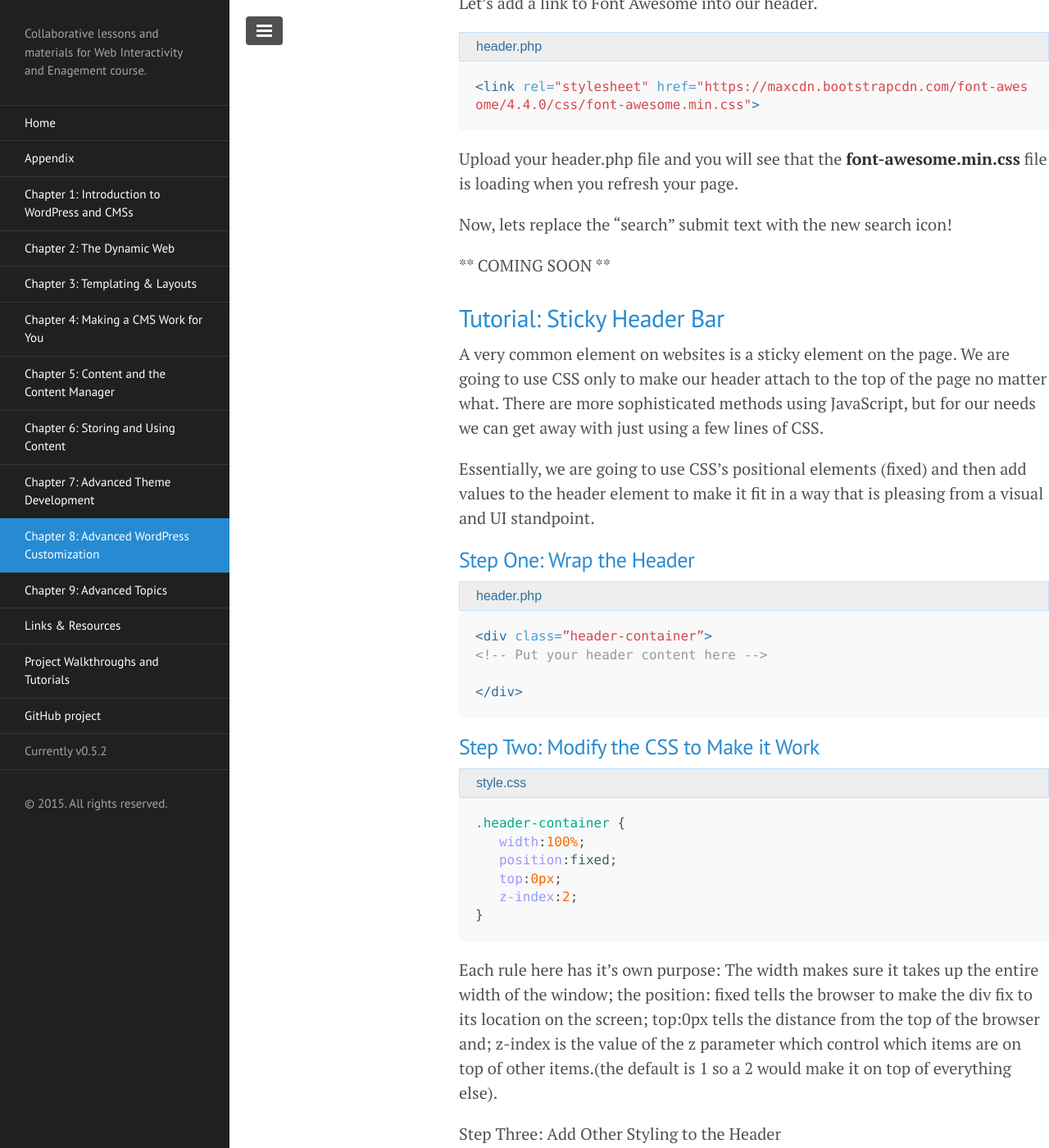
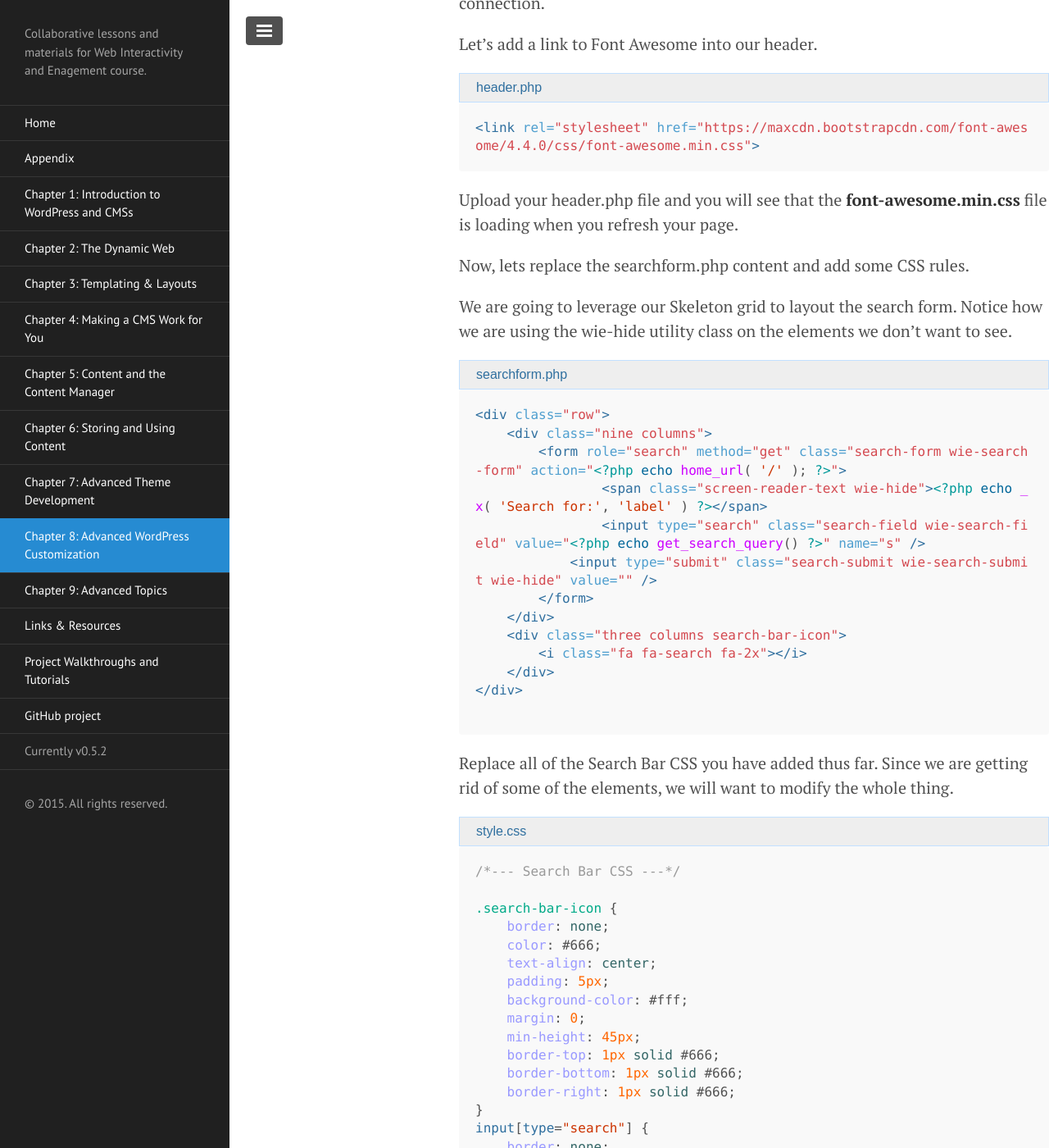
Before and after one commit to ahaywood/Web-Interactivity-and-Engagement, a Jekyll site: the page built from chapter-8/index.md, in a window 1280 px wide and 1400 px high, scrolled down 16450 px. Shown: the whole window at 82% size. Built offline with Jekyll 4.4.1, drawn with Linux system fonts in a browser that asks for light colours; Markdown is read by kramdown in place of the engine named in the settings; some of the changed text lies outside the part shown.

Commit message:
Search Form Finished

````diff
--- a/chapter-8/index.md
+++ b/chapter-8/index.md
@@ -457,6 +457,8 @@ Now that we have the classes identified, we can add CSS to make it look how we w
 
 #### Step Five: Add Font Awesome Search Logo
 
+**This area is optional and significantly changes the functionality of the UI**
+
 Let's say you want to make something more graphically interesting. We are going to add the Font Awesome package to our site so that we are able to use a bunch of cool icons relatively easily.
 
 It may seem excessive to add a whole css library for only one icon, but having the Font Awesome library in place allows us to use the other icons without even worrying about load time. Additionally, the Font Awesome CSS file often caches and the load time isn't all that bad when you have a visitor making repeated visits to your site. To make things better, there is even a content delivery network (CDN) link so that the load time is alleviated by allowing a concurrent connection.
@@ -470,9 +472,61 @@ Let's add a link to Font Awesome into our header.
 
 Upload your header.php file and you will see that the **font-awesome.min.css** file is loading when you refresh your page.
 
-Now, lets replace the "search" submit text with the new search icon!
+Now, lets replace the searchform.php content and add some CSS rules.
 
-** COMING SOON **
+We are going to leverage our Skeleton grid to layout the search form. Notice how we are using the wie-hide utility class on the elements we don't want to see.
+
+<p class="file-name">searchform.php</p>
+```php
+<div class="row">
+    <div class="nine columns">
+        <form role="search" method="get" class="search-form wie-search-form" action="<?php echo home_url( '/' ); ?>">
+                <span class="screen-reader-text wie-hide"><?php echo _x( 'Search for:', 'label' ) ?></span>
+                <input type="search" class="search-field wie-search-field" value="<?php echo get_search_query() ?>" name="s" />
+            <input type="submit" class="search-submit wie-search-submit wie-hide" value="" />
+        </form>
+    </div>
+    <div class="three columns search-bar-icon">
+        <i class="fa fa-search fa-2x"></i>
+    </div>
+</div>
+
+```
+
+Replace all of the Search Bar CSS you have added thus far. Since we are getting rid of some of the elements, we will want to modify the whole thing.
+
+<p class="file-name">style.css</p>
+```css
+/*--- Search Bar CSS ---*/
+
+.search-bar-icon {
+    border: none;
+    color: #666;
+    text-align: center;
+    padding: 5px;
+    background-color: #fff;
+    margin: 0;
+    min-height: 45px;
+    border-top: 1px solid #666;
+    border-bottom: 1px solid #666;
+    border-right: 1px solid #666;
+}
+input[type="search"] {
+    border: none;
+    border-top: 1px solid #666;
+    border-bottom: 1px solid #666;
+    border-left: 1px solid #666;
+    min-height: 45px;
+    font-size: 1.2rem;
+    padding: 0;
+    width: 100%;
+    border-radius: inherit;
+    margin:0;
+    background-color: #fff;
+}
+```
+
+Now upload your files and you should have a search form with a search icon. Feel free to mess around with this to get your own desired result.
 
 ### Tutorial: Sticky Header Bar
 
````
